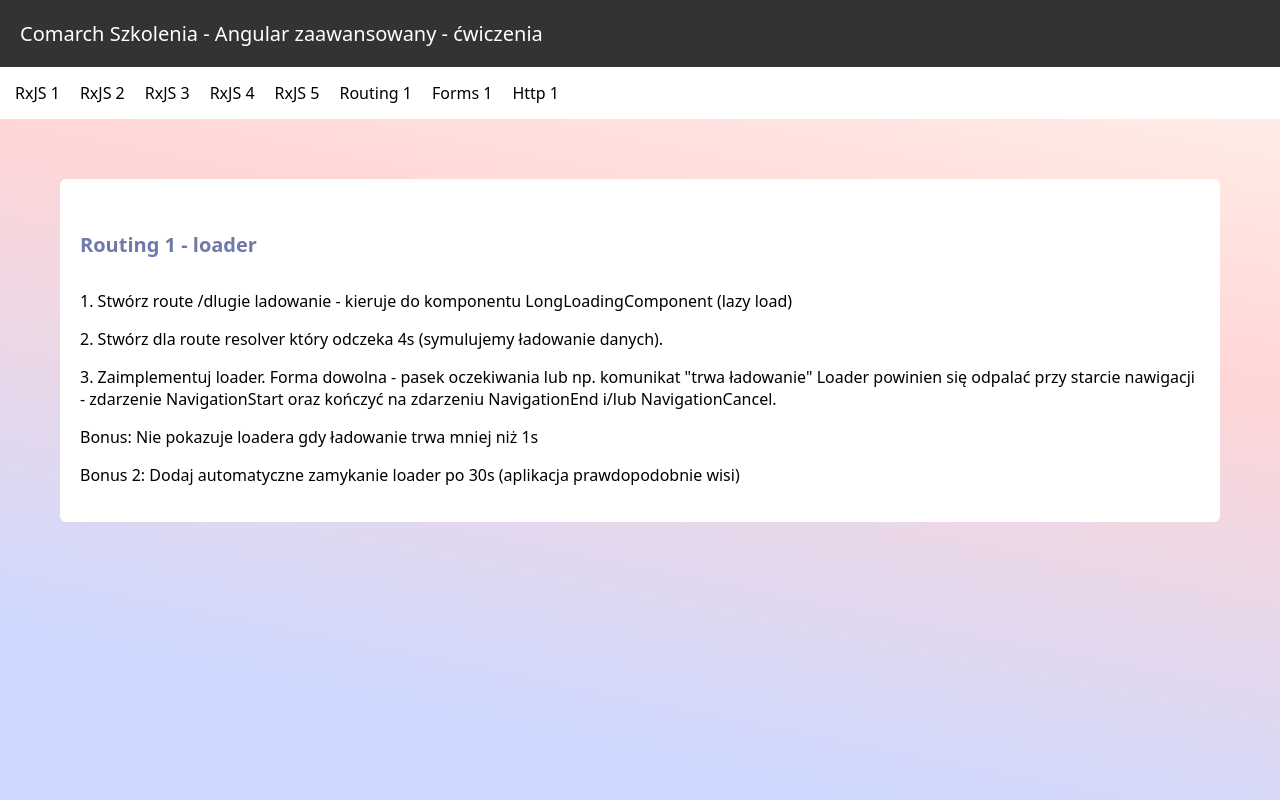
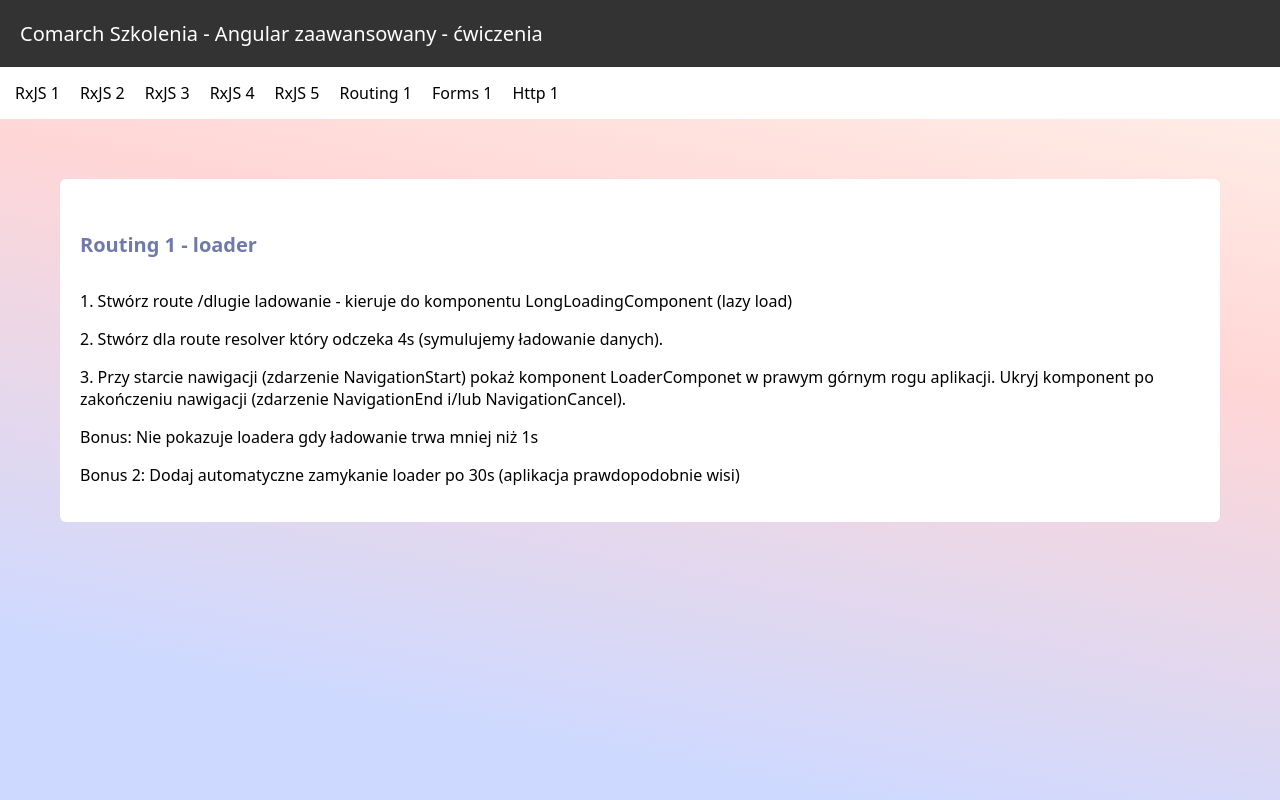
Before and after one commit to rbrzegowy/cwiczenia-angular-zaawansowany, an Angular app: page /routing1 in a window 1280 px wide. Built offline with nearby package versions, Linux system fonts and the light colour scheme.

Commit message:
routing loader added

```diff
--- /dev/null
+++ b/src/app/components/routing/loader/loader.component.html
@@ -0,0 +1,2 @@
+<h2>Trwa ładowanie!</h2>
+<p>Dbaj o oczy, spójrz za okno:)</p>
--- a/src/app/components/routing/routing1/routing1.component.html
+++ b/src/app/components/routing/routing1/routing1.component.html
@@ -7,10 +7,9 @@
   2. Stwórz dla route resolver który odczeka 4s (symulujemy ładowanie danych).
 </p>
 <p>
-  3. Zaimplementuj loader. Forma dowolna - pasek oczekiwania lub np. komunikat
-  "trwa ładowanie" Loader powinien się odpalać przy starcie nawigacji -
-  zdarzenie NavigationStart oraz kończyć na zdarzeniu NavigationEnd i/lub
-  NavigationCancel.
+  3. Przy starcie nawigacji (zdarzenie NavigationStart) pokaż komponent
+  LoaderComponet w prawym górnym rogu aplikacji. Ukryj komponent po zakończeniu
+  nawigacji (zdarzenie NavigationEnd i/lub NavigationCancel).
 </p>
 <p>Bonus: Nie pokazuje loadera gdy ładowanie trwa mniej niż 1s</p>
 <p>
```
Also changed, not shown: src/app/components/routing/loader/loader.component.ts (added, +12 -0 lines), src/app/components/routing/loader/loader.component.scss (added), 1 other file (tests, documents, lock files or other folders).
